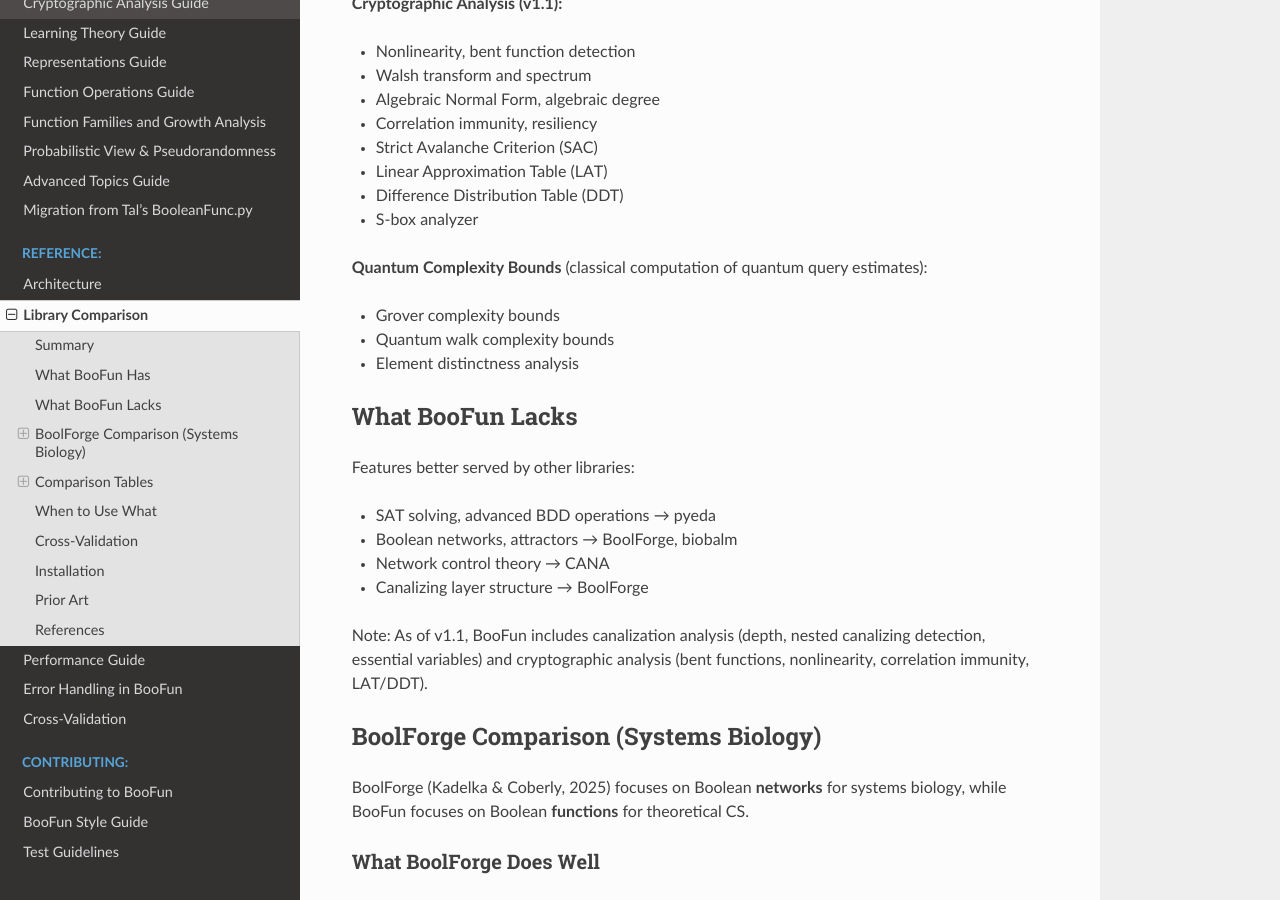
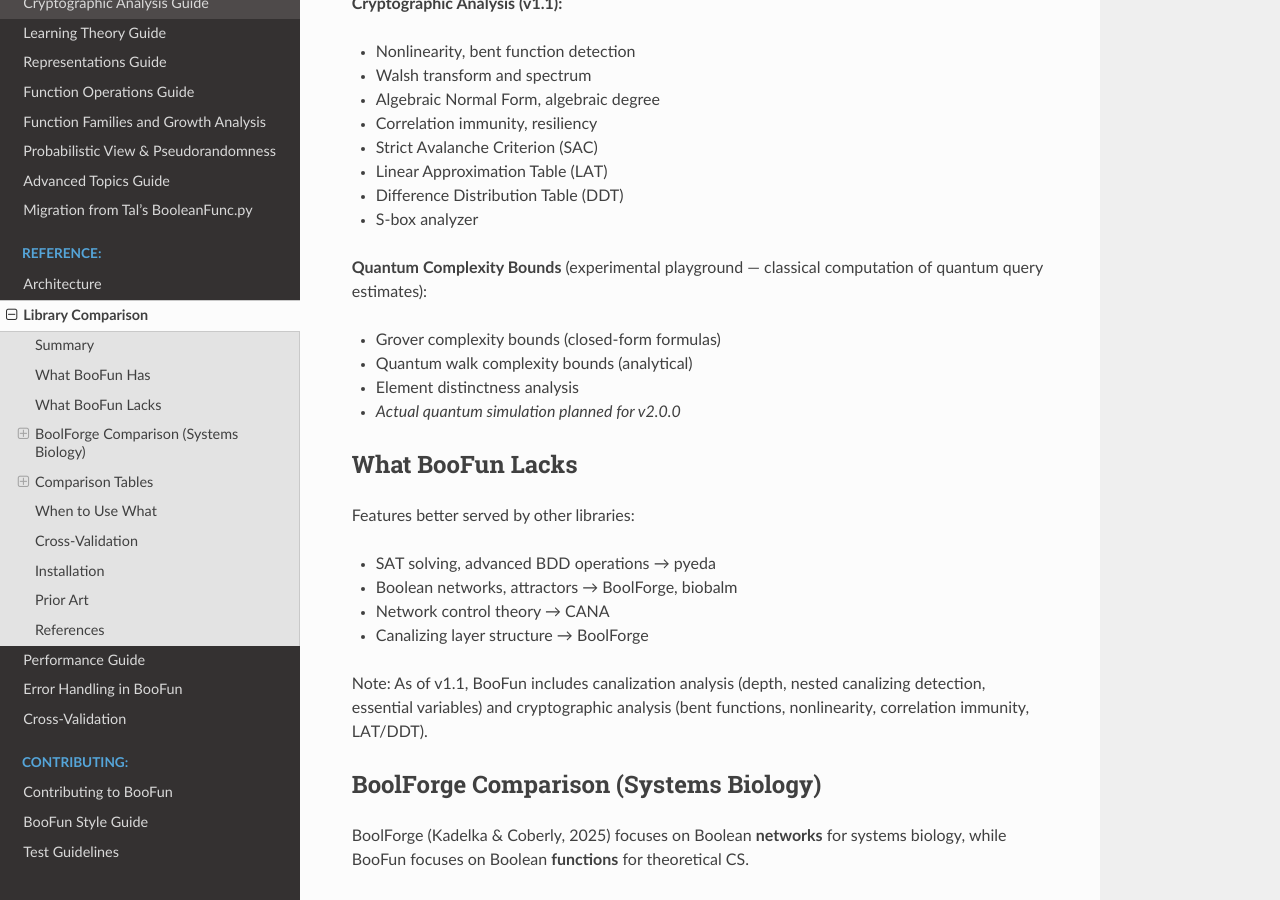
Before and after one commit to GabbyTab/boofun, a Sphinx documentation site: the page built from docs/comparison_guide.md, in a window 1280 px wide and 900 px high, scrolled down 1751 px. Built offline with Sphinx 7.4.7 and the Read the Docs theme 3.1.0, drawn with Linux system fonts in a browser that asks for light colours.

Commit message:
docs: frame quantum_complexity as experimental playground, not finished feature
The previous docs were honest about what runs classically but read like
a polished feature. Updated the tone across module docstring, API docs,
tutorial, ROADMAP, comparison guide, and examples to make clear this is
an exploratory sandbox — API is unstable, scope is still being figured
out, ideas welcome, real quantum simulation is a v2.0.0 aspiration.

```diff
--- a/docs/comparison_guide.md
+++ b/docs/comparison_guide.md
@@ -67,10 +67,11 @@
 - Difference Distribution Table (DDT)
 - S-box analyzer
 
-**Quantum Complexity Bounds** (classical computation of quantum query estimates):
-- Grover complexity bounds
-- Quantum walk complexity bounds
+**Quantum Complexity Bounds** (experimental playground — classical computation of quantum query estimates):
+- Grover complexity bounds (closed-form formulas)
+- Quantum walk complexity bounds (analytical)
 - Element distinctness analysis
+- *Actual quantum simulation planned for v2.0.0*
 
 ## What BooFun Lacks
 
```
Also changed, not shown: ROADMAP.md (+1 -1 lines), docs/api/boofun.quantum_complexity.rst (+18 -11 lines), examples/README.md, 3 other files.
